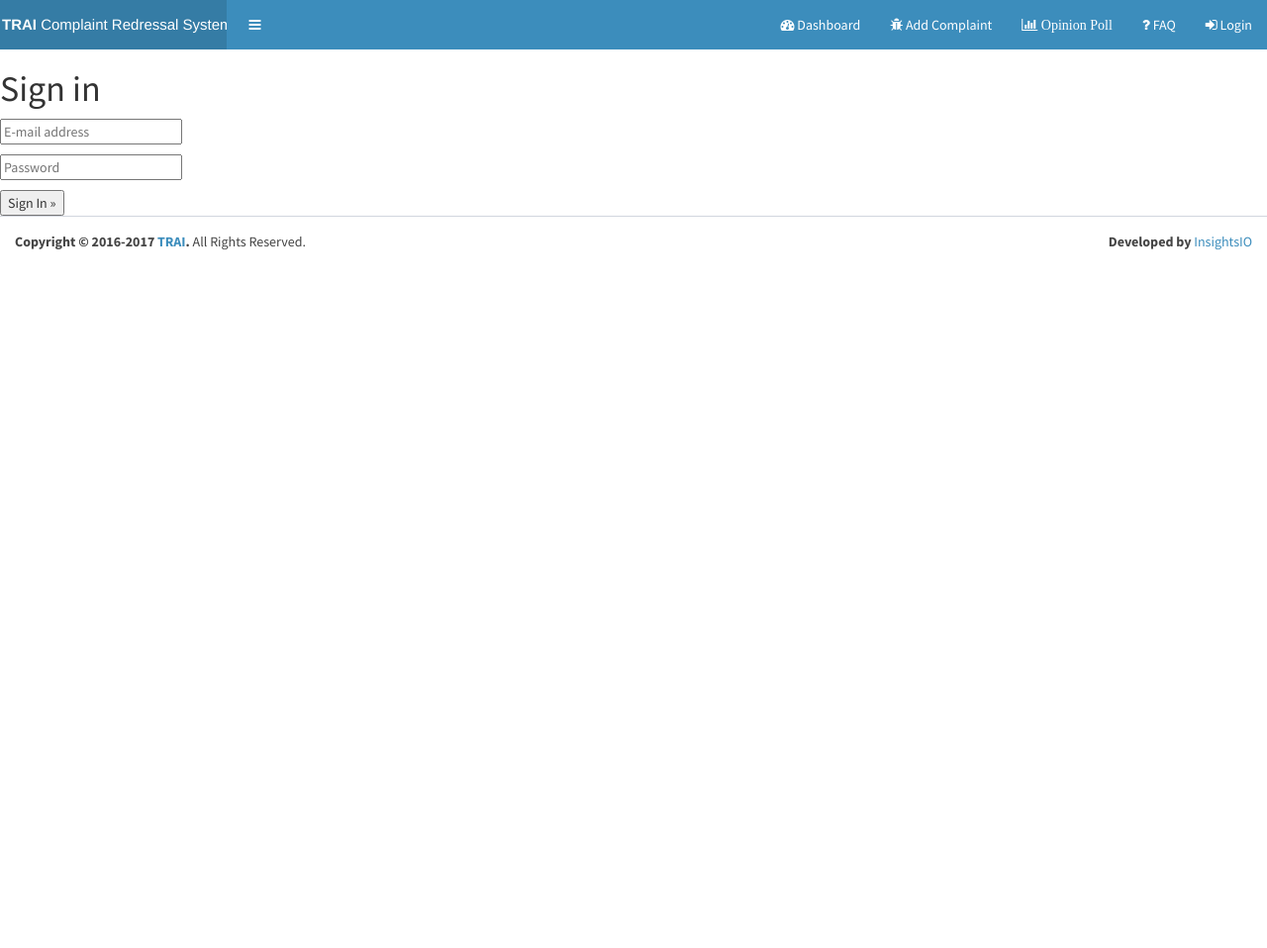
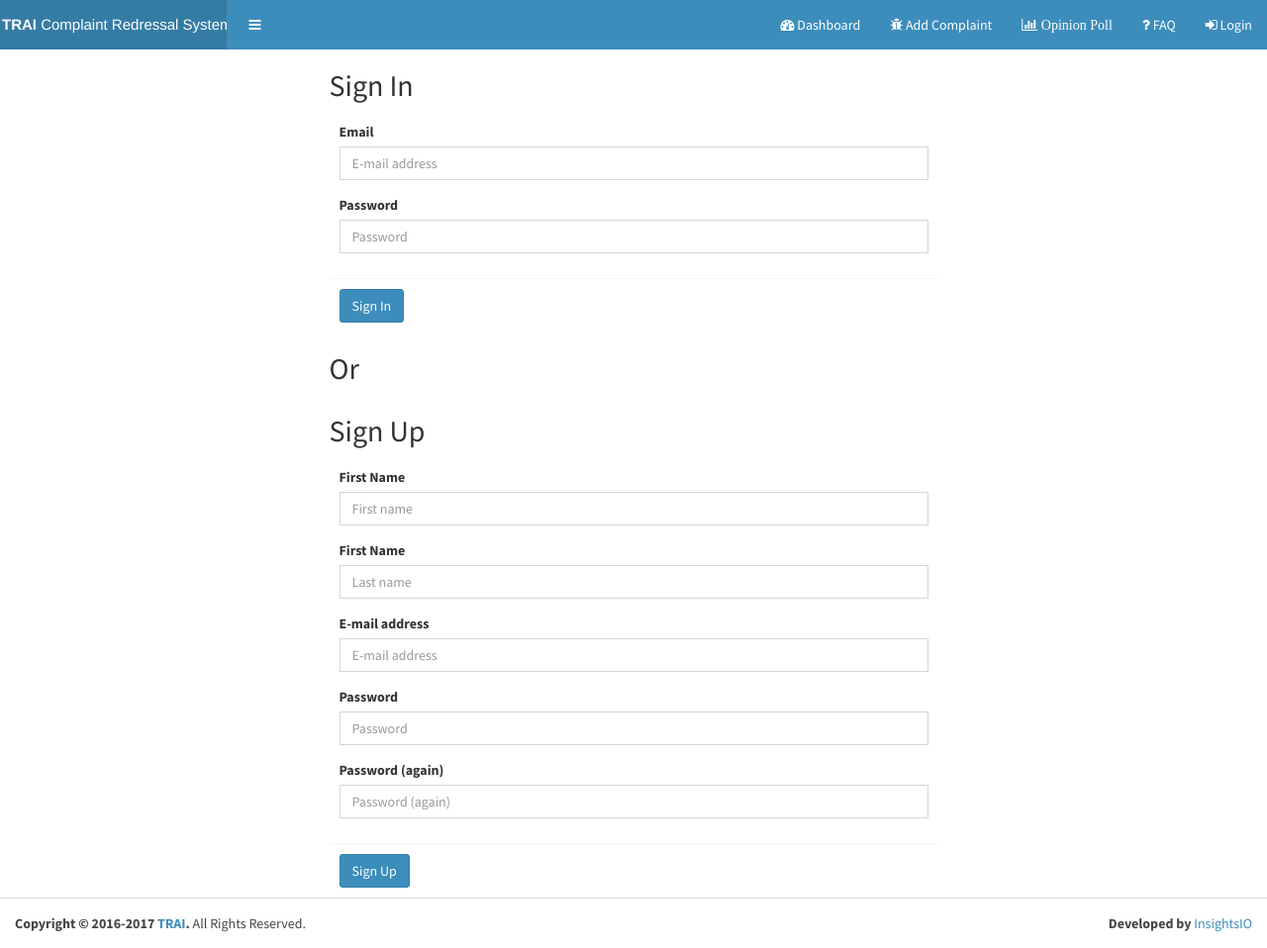
Before and after one commit to kewal07/TRAI-HACK, a Django app: template trai_complaint/templates/trai_complaint/signin.html in a window 1280 px wide. Shown: the whole page at 99% size. Before the commit the page ends 253 px from the top, so only its background shows below. Run offline with Django 3.2, Linux system fonts and the light colour scheme; the template is opened without the code that fills it, so the values that code supplies are empty; some libraries are stand-ins or nearby versions.

Commit message:
sign in up

```diff
--- a/trai_complaint/templates/trai_complaint/common.html
+++ b/trai_complaint/templates/trai_complaint/common.html
@@ -78,9 +78,15 @@
 			          <li>
 			            <a href="#"><i class="fa fa-question"></i> FAQ</a>
 			          </li>
+			          {% if not user.is_authenticated %}
 			          <li>
-			            <a href="#"><i class="fa fa-sign-in"></i> Login</a>
+			            <a href="{% url 'trai_complaint:signin' %}"><i class="fa fa-sign-in"></i> Login</a>
 			          </li>
+			          {% else %}
+			          <li>
+			            <a href="{% url 'trai_complaint:logout' %}"><i class="fa fa-log-out"></i> Logout</a>
+			          </li>
+			          {% endif %}
 			        </ul>
 			      </div>
 			    </nav>
--- a/trai_complaint/templates/trai_complaint/signin.html
+++ b/trai_complaint/templates/trai_complaint/signin.html
@@ -1,24 +1,77 @@
 {% extends "trai_complaint/common.html" %}
-
 {% load i18n %}
-
-{% block head_title %}{% trans "Signin" %}{% endblock %}
-
 {% block content %}
-<h1>{% trans "Sign in" %}</h1>
-
-<form class="sign-in-form-class" id="sign-in-form" method="post" action="{% url 'account_login' %}?next={{ request.path }}">
-  {% csrf_token %}
-  <p>
- 	  <input id="login" name="login" placeholder="E-mail address" type="email">
-  </p>
-  <p>
-  	<input id="password" name="password" placeholder="Password" type="password">
-  </p>
-  {% if redirect_field_value %}
-  <input type="hidden" name="{{ redirect_field_name }}" value="{{ redirect_field_value }}" />
-  {% endif %}
-  <button class="sign-in-button">{% trans "Sign In" %} &raquo;</button>
-</form>
-
+<div class="my-content">
+    <div class="row">
+      <div class="col-md-3">
+      </div>
+      <div class="col-md-6">
+        <h2> Sign In </h2>
+        <form class="sign-in-form-class" id="sign-in-form" method="post" action="{% url 'account_login' %}">
+        <div class="box-body">
+          {% csrf_token %}
+          <div class="form-group">
+            <label for="login">Email</label>
+            <input type="email" class="form-control" id="login" name="login" placeholder="E-mail address">
+          </div>
+          <div class="form-group">
+            <label for="password">Password</label>
+            <input type="password" class="form-control" id="password" name="password" placeholder="Password">
+          </div>
+          {% if redirect_field_value %}
+          <input type="hidden" name="{{ redirect_field_name }}" value="{{ redirect_field_value }}" />
+          {% endif %}
+        </div>
+        <div class="box-footer">
+          <button type="submit" class="btn btn-primary sign-in-button">Sign In</button>
+        </div>
+        </form>
+      </div>
+    </div>
+    <div class="row">
+      <div class="col-md-3">
+      </div>
+      <div class="col-md-6">
+        <h2> Or </h2>
+      </div>
+    </div>
+    <div class="row">
+      <div class="col-md-3">
+      </div>
+      <div class="col-md-6">
+        <h2> Sign Up </h2>
+        <form class="sign-up-form-class" id="sign-up-form" method="post" action="{% url 'account_signup' %}">
+        <div class="box-body">
+          {% csrf_token %}
+          <div class="form-group">
+            <label for="first_name">First Name</label>
+            <input type="text" class="form-control" id="first_name" name="first_name" placeholder="First name">
+          </div>
+          <div class="form-group">
+            <label for="last_name">First Name</label>
+            <input type="text" class="form-control" id="last_name" name="last_name" placeholder="Last name">
+          </div>
+          <div class="form-group">
+            <label for="email">E-mail address</label>
+            <input type="email" class="form-control" id="email" name="email" placeholder="E-mail address">
+          </div>
+          <div class="form-group">
+            <label for="password1">Password</label>
+            <input type="password" class="form-control" id="password1" name="password1" placeholder="Password">
+          </div>
+          <div class="form-group">
+            <label for="password2">Password (again)</label>
+            <input type="password" class="form-control" id="password2" name="password2" placeholder="Password (again)">
+          </div>
+          {% if redirect_field_value %}
+          <input type="hidden" name="{{ redirect_field_name }}" value="{{ redirect_field_value }}" />
+          {% endif %}
+        </div>
+        <div class="box-footer">
+          <button type="submit" class="btn btn-primary sign-up-button">Sign Up</button>
+        </div>
+      </form>
+      </div>
+    </div>
+  </div>
 {% endblock %}
```
